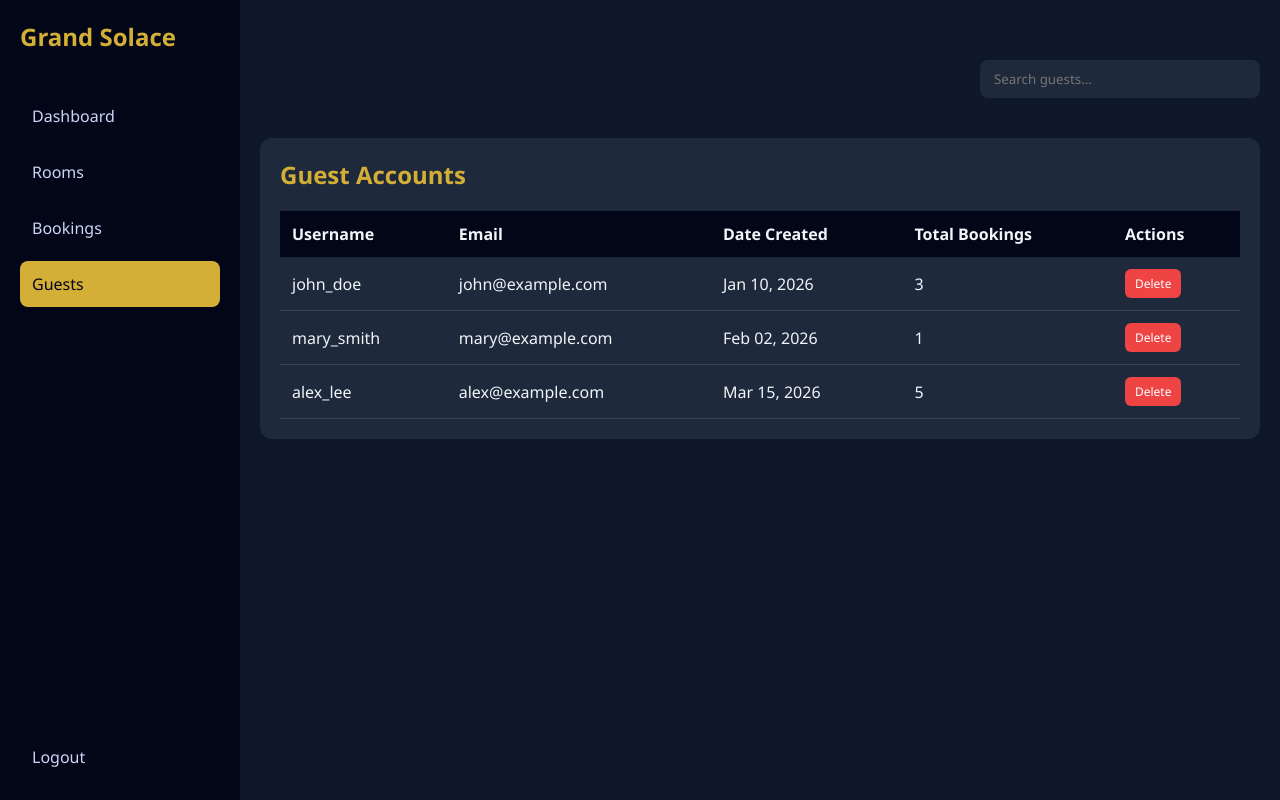
After one commit to paulaleng/hotel_system, a Django app: page /dashboard/guests/ in a window 1280 px wide. The commit adds this page. Run offline with Django 5.2, Linux system fonts and the light colour scheme.

Commit message:
kompleto na interface sa admin

```diff
--- a/AppDEV/app/static/styles/admin_dashboard.css
+++ b/AppDEV/app/static/styles/admin_dashboard.css
@@ -41,6 +41,7 @@ body {
   display: flex;
   justify-content: space-between;
   margin-bottom: 20px;
+  margin-top: 50px;
 }
 
 .topbar input {
@@ -61,6 +62,7 @@ body {
   display: grid;
   grid-template-columns: repeat(4, 1fr);
   gap: 20px;
+  margin-top: 40px;
 }
 
 .card {
--- /dev/null
+++ b/AppDEV/app/static/styles/admin_guests.css
@@ -0,0 +1,138 @@
+/* ===== RESET ===== */
+* {
+  margin: 0;
+  padding: 0;
+  box-sizing: border-box;
+  font-family: 'Segoe UI', sans-serif;
+}
+
+body {
+  margin: 0;
+  background: #0f172a;
+  color: #f1f5f9;
+}
+
+/* wrapper just exists, no flex */
+.container {
+  width: 100%;
+}
+
+/* SIDEBAR */
+.sidebar {
+  position: fixed;
+  top: 0;
+  left: 0;
+  width: 240px;
+  height: 100vh;
+  background: #020617;
+  z-index: 1000;
+}
+
+/* MAIN CONTENT */
+.main {
+  margin-left: 240px;
+  padding: 20px;
+
+  min-height: 100vh;
+  width: calc(100% - 240px);
+
+  position: relative;
+  z-index: 1;
+}
+
+/* ===== TOPBAR ===== */
+.topbar {
+  display: flex;
+  justify-content: space-between;
+  align-items: center;
+  margin-bottom: 20px;
+  margin-top: 40px;
+}
+
+.topbar h1 {
+  font-size: 25px;
+}
+
+.topbar input {
+  width: 280px;
+  padding: 10px 14px;
+  border-radius: 8px;
+  border: none;
+  background: #1e293b;
+  color: #fff;
+  outline: none;
+}
+
+/* ===== TABLE SECTION ===== */
+.table-section {
+  background: #1e293b;
+  padding: 20px;
+  border-radius: 12px;
+  margin-top: 40px;
+}
+
+.table-section h2 {
+  margin-bottom: 15px;
+  color: #d4af37;
+}
+
+/* TABLE */
+table {
+  width: 100%;
+  border-collapse: collapse;
+  margin-top: 20px;
+}
+
+thead {
+  background: #020617;
+}
+
+th, td {
+  padding: 12px;
+  text-align: left;
+}
+
+tbody tr {
+  border-bottom: 1px solid #334155;
+}
+
+/* ===== STATUS BADGES ===== */
+.status {
+  padding: 5px 10px;
+  border-radius: 6px;
+  font-size: 12px;
+}
+
+.status.active {
+  background: #16a34a;
+  color: white;
+}
+
+.status.pending {
+  background: #f59e0b;
+  color: #020617;
+}
+
+/* ===== BUTTONS ===== */
+.btn {
+  padding: 6px 10px;
+  border: none;
+  border-radius: 6px;
+  cursor: pointer;
+  margin-right: 5px;
+  font-size: 12px;
+}
+
+.btn.edit {
+  background: #d4af37;
+  color: #020617;
+}
+
+.btn.delete {
+  background: #ef4444;
+  color: white;
+}
+
+.btn:hover {
+  opacity: 0.85;
+}
--- /dev/null
+++ b/AppDEV/app/templates/admin_guests.html
@@ -0,0 +1,97 @@
+<!DOCTYPE html>
+<html lang="en">
+<head>
+  <meta charset="UTF-8">
+  <title>Admin - Guests</title>
+
+  {% load static %}
+  <link rel="stylesheet" href="{% static 'styles/admin_guests.css' %}">
+</head>
+
+<body>
+
+<div class="container">
+
+  {% include "components/sidebar.html" %}
+
+  <main class="main">
+
+    <header class="topbar">
+      <h1></h1>
+
+      <input type="text" id="searchInput" placeholder="Search guests...">
+    </header>
+
+    <section class="table-section">
+
+      <h2>Guest Accounts</h2>
+
+      <table>
+
+        <thead>
+          <tr>
+            <th>Username</th>
+            <th>Email</th>
+            <th>Date Created</th>
+            <th>Total Bookings</th>
+            <th>Actions</th>
+          </tr>
+        </thead>
+
+        <tbody>
+
+          <tr>
+            <td>john_doe</td>
+            <td>john@example.com</td>
+            <td>Jan 10, 2026</td>
+            <td>3</td>
+            <td>
+              <button class="btn delete">Delete</button>
+            </td>
+          </tr>
+
+          <tr>
+            <td>mary_smith</td>
+            <td>mary@example.com</td>
+            <td>Feb 02, 2026</td>
+            <td>1</td>
+            <td>
+              <button class="btn delete">Delete</button>
+            </td>
+          </tr>
+
+          <tr>
+            <td>alex_lee</td>
+            <td>alex@example.com</td>
+            <td>Mar 15, 2026</td>
+            <td>5</td>
+            <td>
+              <button class="btn delete">Delete</button>
+            </td>
+          </tr>
+
+        </tbody>
+
+      </table>
+
+    </section>
+
+  </main>
+
+</div>
+
+<script>
+document.getElementById("searchInput").addEventListener("keyup", function () {
+  let filter = this.value.toLowerCase();
+  let rows = document.querySelectorAll("table tbody tr");
+
+  rows.forEach(row => {
+    row.style.display = row.textContent.toLowerCase().includes(filter)
+      ? ""
+      : "none";
+  });
+});
+</script>
+
+</body>
+</html>
--- a/AppDEV/app/templates/components/sidebar.html
+++ b/AppDEV/app/templates/components/sidebar.html
@@ -17,8 +17,12 @@
       <a href="{% url 'admin_rooms' %}">Rooms</a>
     </li>
 
-    <li><a href="#">Bookings</a></li>
-    <li><a href="#">Guests</a></li>
+    <li class="{% if request.resolver_match.url_name == 'admin_bookings' %}active{% endif %}">
+  <a href="{% url 'admin_bookings' %}">Bookings</a>
+
+    <li class="{% if request.resolver_match.url_name == 'admin_guests' %}active{% endif %}">
+  <a href="{% url 'admin_guests' %}">Guests</a>
+</li>
 
   </ul>
 
--- a/AppDEV/app/urls.py
+++ b/AppDEV/app/urls.py
@@ -29,6 +29,6 @@ urlpatterns = [
     path('dashboard/rooms/edit/<int:room_id>/', views.edit_room, name='edit_room'),
     path('dashboard/rooms/delete/<int:room_id>/', views.delete_room, name='delete_room'),
     path('dashboard/rooms/toggle/<int:room_id>/', views.toggle_room_status, name='toggle_room_status'),
-    path('dashboard/guests/', views.admin_guests, name='admin_guests')
-
+    path('dashboard/guests/', views.admin_guests, name='admin_guests'),
+    path('dashboard/bookings/', views.admin_bookings, name='admin_bookings')
 ]
--- a/AppDEV/app/views.py
+++ b/AppDEV/app/views.py
@@ -173,6 +173,9 @@ def admin_rooms(request):
 def admin_guests(request):
     return render(request, "admin_guests.html")
 
+def admin_bookings(request):
+    return render(request, "admin_bookings.html")
+
 
 # =========================
 # ADD ROOM
```
Also changed, not shown: AppDEV/app/static/styles/admin_bookings.css (added, +236 -0 lines), AppDEV/app/static/styles/admin_rooms.css (+27 -0 lines), AppDEV/app/templates/admin_bookings.html (added, +170 -0 lines), AppDEV/app/templates/admin_rooms.html (+13 -2 lines).
